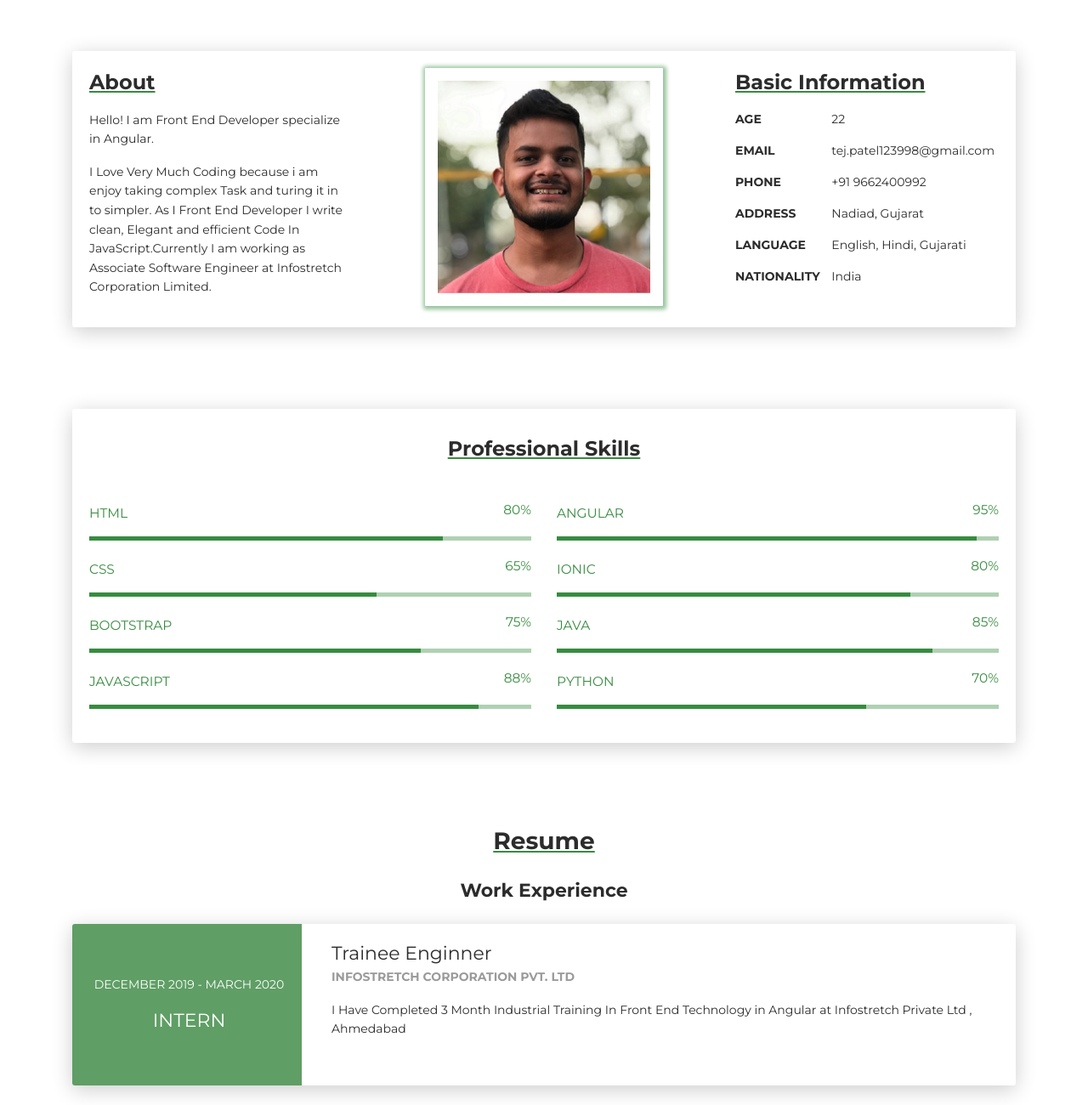
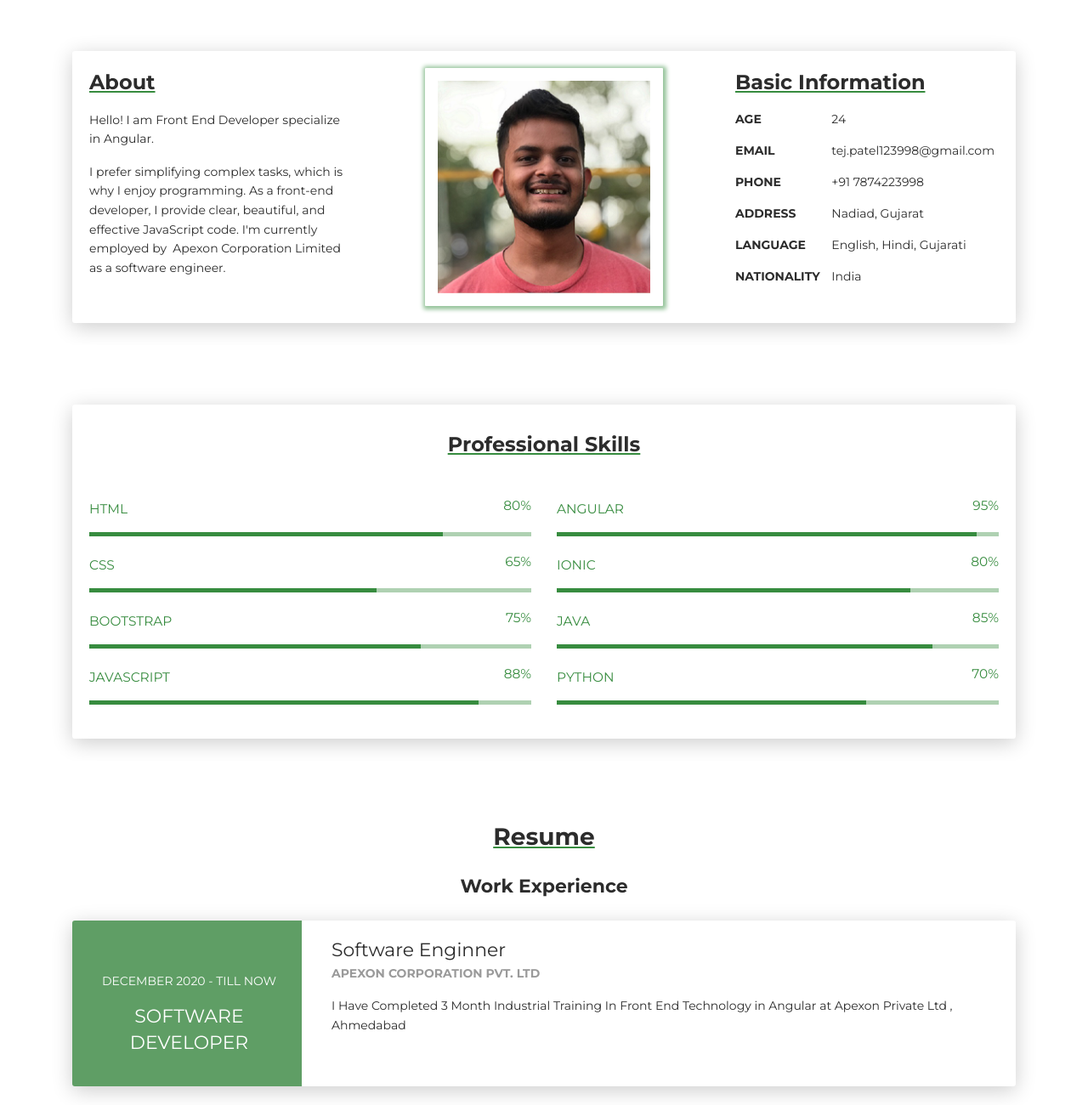
Before and after one commit to TEJPPATEL/Portfolio, a plain HTML site: page index.html in a window 1280 px wide. Shown: the part 560-1860 px from the top of the page at 85% size. Drawn offline with nearby package versions, Linux system fonts and the light colour scheme.

Commit message:
Update index.html
Updated Info

```diff
--- a/index.html
+++ b/index.html
@@ -68,7 +68,7 @@
           <div class="card-body">
             <div class="h4 mt-0 title"><u>About</u></div>
             <p>Hello! I am Front End Developer specialize in Angular.</p>
-            <p>I Love Very Much Coding because i am enjoy taking complex Task and turing it in to simpler. As I Front End Developer I write clean, Elegant and efficient Code In JavaScript.Currently I am working as Associate Software Engineer at Infostretch Corporation Limited.</p>
+            <p>I prefer simplifying complex tasks, which is why I enjoy programming. As a front-end developer, I provide clear, beautiful, and effective JavaScript code. I'm currently employed by  Apexon Corporation Limited as a software engineer.</p>
           </div>
         </div>
           <div class="col-lg-4 col-md-12">
@@ -85,7 +85,7 @@
             <div class="h4 mt-0 title"><u>Basic Information</u></div>
             <div class="row">
               <div class="col-sm-4"><strong class="text-uppercase">age</strong></div>
-              <div class="col-sm-8">22</div>
+              <div class="col-sm-8">24</div>
             </div>
             <div class="row mt-3">
               <div class="col-sm-4"><strong class="text-uppercase">Email</strong></div>
@@ -93,7 +93,7 @@
             </div>
             <div class="row mt-3">
               <div class="col-sm-4"><strong class="text-uppercase">Phone</strong></div>
-              <div class="col-sm-8">+91 9662400992</div>
+              <div class="col-sm-8">+91 7874223998</div>
             </div>
             <div class="row mt-3">
               <div class="col-sm-4"><strong class="text-uppercase">Address</strong></div>
@@ -199,16 +199,16 @@
       <div class="row">
         <div class="col-md-3" style="background-color: rgb(95, 158, 101) " data-aos="fade-right" data-aos-offset="50" data-aos-duration="500">
           <div class="card-body cc-experience-header">
-            <p>December 2019 - March 2020</p>
-            <div class="h5">Intern</div>
+            <p>December 2020 - Till Now</p>
+            <div class="h5">Software Developer</div>
           </div>
         </div>
 
         <div class="col-md-9" data-aos="fade-left" data-aos-offset="50" data-aos-duration="500">
           <div class="card-body">
-            <div class="h5" style="margin: 0px;">Trainee Enginner</div>
-            <p class="category">Infostretch Corporation Pvt. Ltd</p>
-            <p>I Have Completed 3 Month Industrial Training In Front End Technology in Angular at Infostretch Private Ltd , Ahmedabad</p>
+            <div class="h5" style="margin: 0px;">Software Enginner</div>
+            <p class="category">Apexon Corporation Pvt. Ltd</p>
+            <p>I Have Completed 3 Month Industrial Training In Front End Technology in Angular at Apexon Private Ltd , Ahmedabad</p>
           </div>
         </div>
       </div>
```
